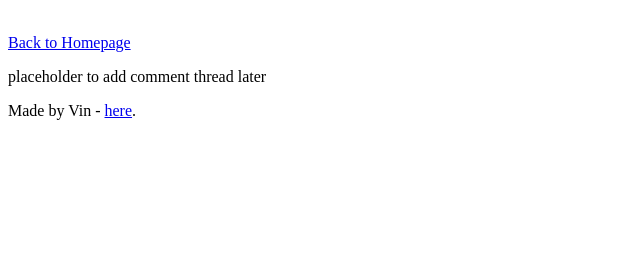
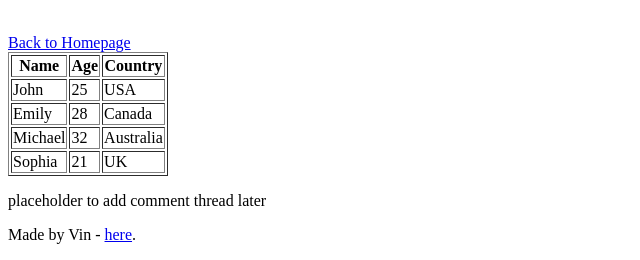
Before and after one commit to dev-vin-dev/My_First_Portfolio, a plain HTML site: page html_basic/index.html in a window 1280 px wide. Shown: the part 645-905 px from the top of the page, without its empty margins (0-640 px from the left). Before the commit the page ends 800 px from the top, so only its background shows below. Drawn offline with Linux system fonts and the light colour scheme.

Commit message:
Addition of a table

```diff
--- a/html_basic/index.html
+++ b/html_basic/index.html
@@ -32,6 +32,39 @@
                 <br><br><br>
                 <a href="tweets.html">Back to Homepage</a>
             </a>
+            <div>
+                <table border="1" >
+                    <thead>
+                        <tr>
+                            <th>Name</th>
+                            <th>Age</th>
+                            <th>Country</th>
+                        </tr>
+                    </thead>
+                    <tbody>
+                        <tr>
+                            <td>John</td>
+                            <td>25</td>
+                            <td>USA</td>
+                        </tr>
+                        <tr>
+                            <td>Emily</td>
+                            <td>28</td>
+                            <td>Canada</td>
+                        </tr>
+                        <tr>
+                            <td>Michael</td>
+                            <td>32</td>
+                            <td>Australia</td>
+                        </tr>
+                        <tr>
+                            <td>Sophia</td>
+                            <td>21</td>
+                            <td>UK</td>
+                        </tr>
+                    </tbody>
+                </table>
+            </div>
         </article>
         <aside>
             <p>placeholder to add comment thread later</p>
```
Also changed, not shown: html_basic/base_index.html (+1 -2 lines), html_basic/tweets.html (+0 -1 lines).
